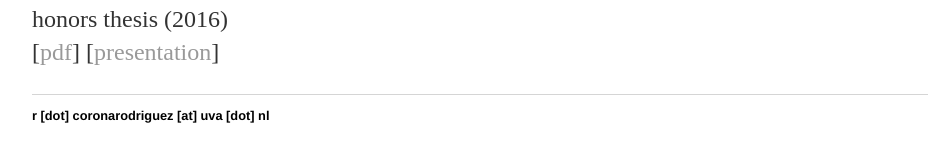
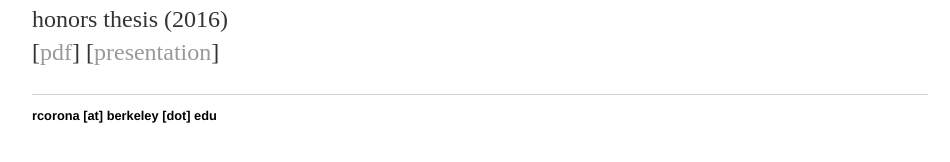
Before and after one commit to rcorona/old_website, a Jekyll site: the page built from publications/index.html, in a window 1280 px wide. Shown: the part 420-582 px from the top of the page, without its empty margins (160-1110 px from the left). Built offline with Jekyll 4.4.1, drawn with Linux system fonts in a browser that asks for light colours.

Commit message:
Update default.html

```diff
--- a/_layouts/default.html
+++ b/_layouts/default.html
@@ -21,7 +21,7 @@
 			</div><!-- /.container -->
 			<footer>
 	    		<ul>
-	        		<li>r [dot] coronarodriguez [at] uva [dot] nl</li>
+	        		<li>rcorona [at] berkeley [dot] edu</li>
 				</ul>
 			</footer>
 		</body>
```
